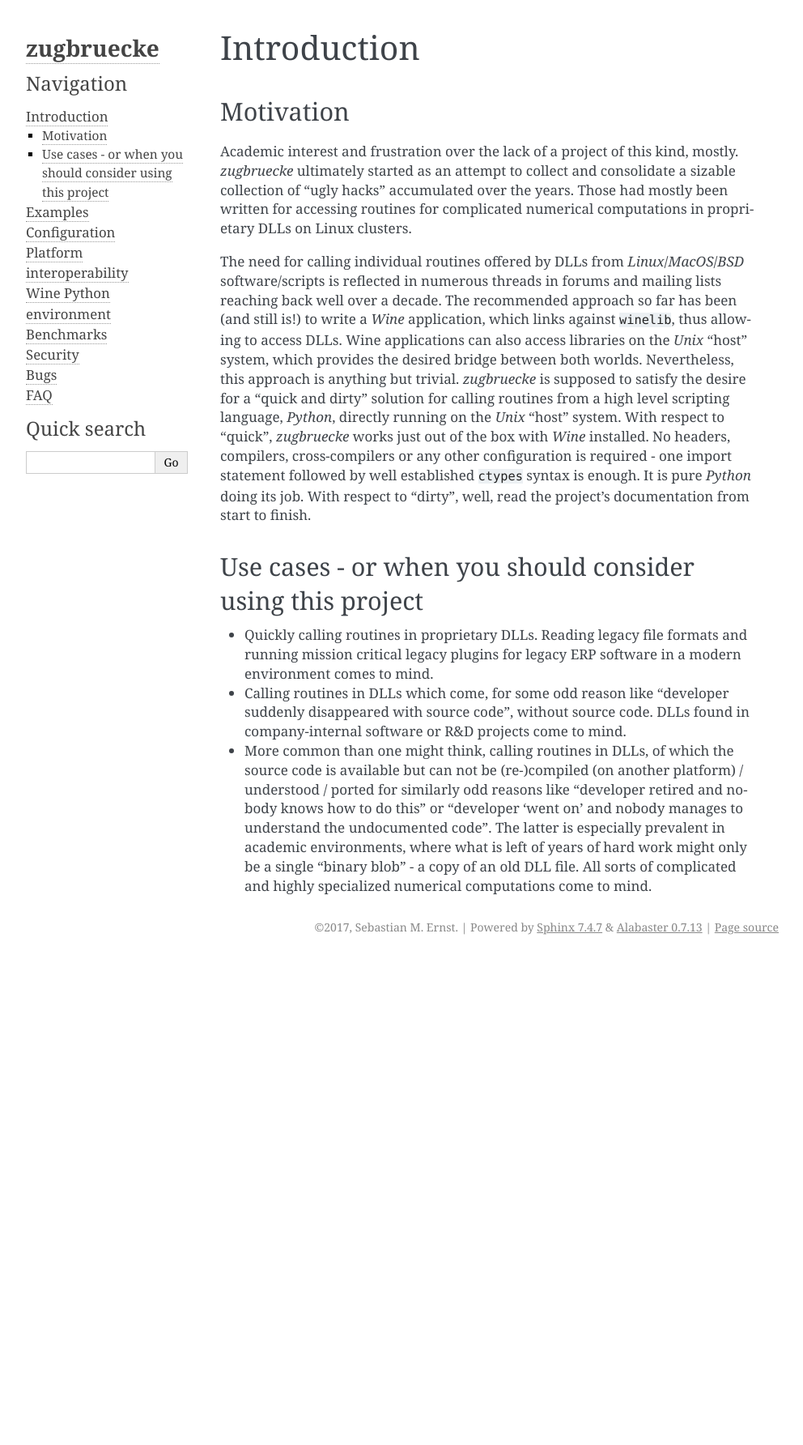
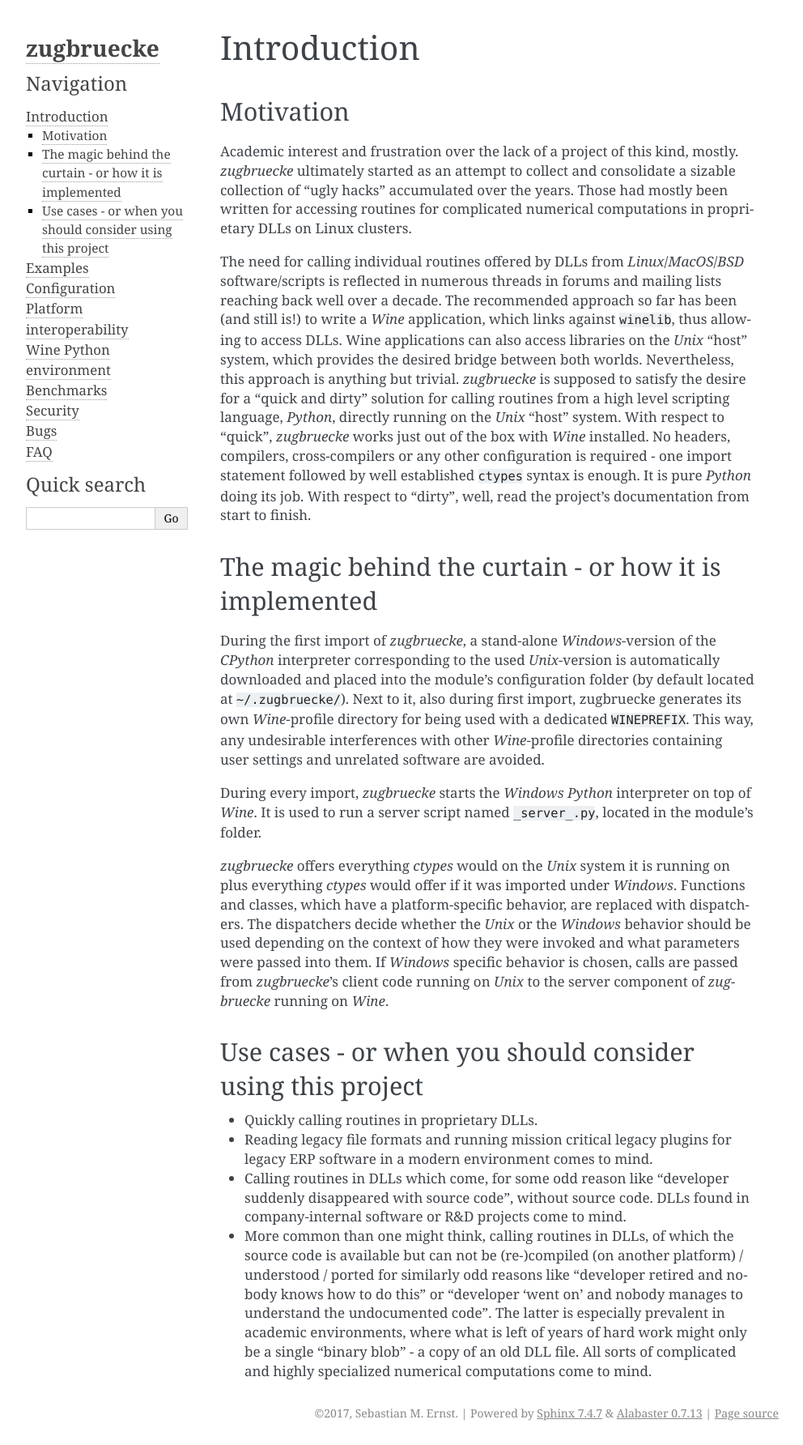
Before and after one commit to pleiszenburg/zugbruecke, a Sphinx documentation site: the page built from docs/introduction.rst, in a window 1280 px wide. Shown: the whole page at 81% size, without its empty margins (148-1140 px from the left). Built offline with Sphinx 7.4.7, drawn with Linux system fonts in a browser that asks for light colours; before the commit the page ends 1184 px from its top, so only the background shows below that.

Commit message:
moved implementation from faq to introduction

```diff
--- a/docs/introduction.rst
+++ b/docs/introduction.rst
@@ -33,14 +33,40 @@
 It is pure *Python* doing its job.
 With respect to "dirty", well, read the project's documentation from start to finish.
 
+.. _implementation:
+
+The magic behind the curtain - or how it is implemented
+-------------------------------------------------------
+
+During the first import of *zugbruecke*, a stand-alone *Windows*-version of the
+*CPython* interpreter corresponding to the used *Unix*-version is automatically
+downloaded and placed into the module's configuration folder (by default located at
+``~/.zugbruecke/``). Next to it, also during first import, zugbruecke
+generates its own *Wine*-profile directory for being used with a dedicated
+``WINEPREFIX``. This way, any undesirable interferences with other *Wine*-profile
+directories containing user settings and unrelated software are avoided.
+
+During every import, *zugbruecke* starts the *Windows* *Python* interpreter on top of *Wine*.
+It is used to run a server script named ``_server_.py``, located in the module's folder.
+
+*zugbruecke* offers everything *ctypes* would on the *Unix* system it is running on
+plus everything *ctypes* would offer if it was imported under *Windows*. Functions
+and classes, which have a platform-specific behavior, are replaced with dispatchers.
+The dispatchers decide whether the *Unix* or the *Windows* behavior should be used
+depending on the context of how they were invoked and what parameters were passed
+into them. If *Windows* specific behavior is chosen, calls are passed from
+*zugbruecke*'s client code running on *Unix* to the server component of *zugbruecke*
+running on *Wine*.
+
 .. _usecases:
 
 Use cases - or when you should consider using this project
 ----------------------------------------------------------
 
-- Quickly calling routines in proprietary DLLs. Reading legacy file formats and
-  running mission critical legacy plugins for legacy ERP software in a modern environment
-  comes to mind.
+- Quickly calling routines in proprietary DLLs.
+
+- Reading legacy file formats and running mission critical legacy plugins
+  for legacy ERP software in a modern environment comes to mind.
 
 - Calling routines in DLLs which come, for some odd reason like "developer suddenly
   disappeared with source code", without source code.
```
Also changed, not shown: docs/faq.rst (+2 -20 lines).
